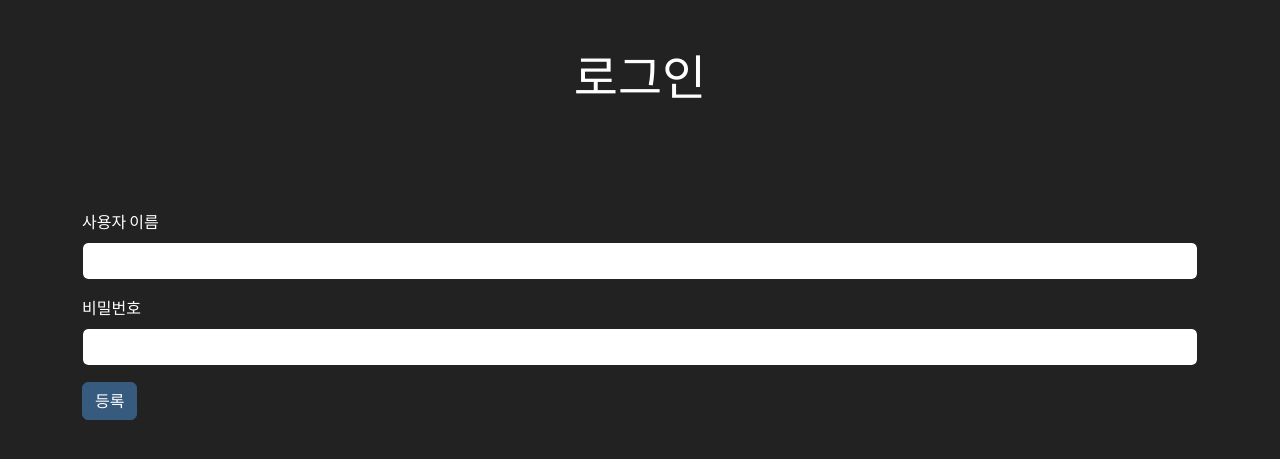
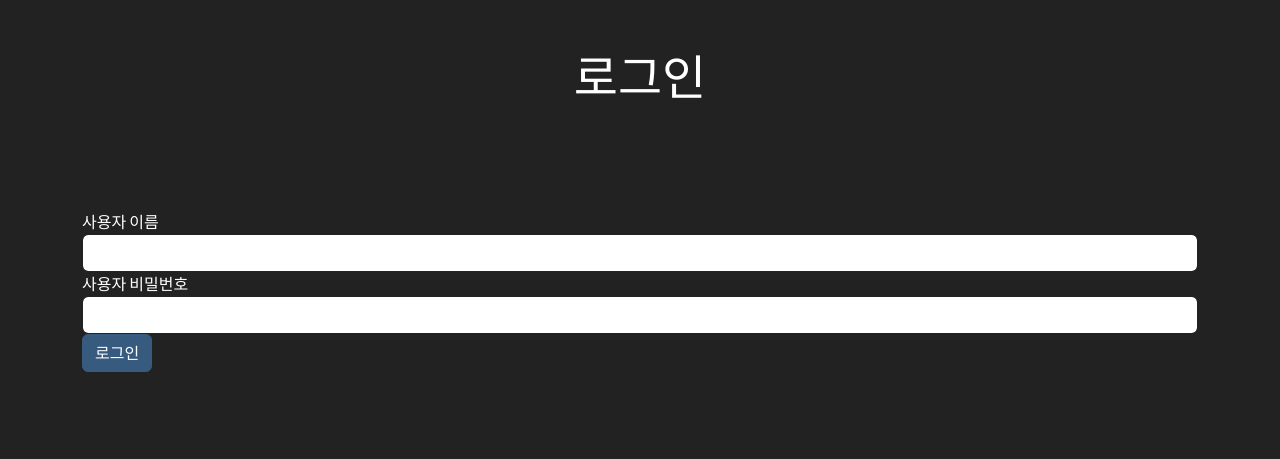
Before and after one commit to gabang2/Django, a Django app: page /user/login/ in a window 1280 px wide. Shown: the top 459 px of the page. Run offline with Django 4.2, Linux system fonts and the light colour scheme; some libraries are stand-ins or nearby versions.

Commit message:
Form 만들고 사용해보기

```diff
--- /dev/null
+++ b/Django_Basic/user/forms.py
@@ -0,0 +1,6 @@
+from django import forms
+
+
+class LoginForm(forms.Form):
+    user_name = forms.CharField(max_length=32, label="사용자 이름")
+    user_password = forms.CharField(max_length=64, label="사용자 비밀번호", widget=forms.PasswordInput)
--- a/Django_Basic/user/templates/login.html
+++ b/Django_Basic/user/templates/login.html
@@ -15,15 +15,13 @@
     <div class="col-12">
         <form method="POST" action="."> {% comment %}현재 페이지에 post요청을한다는 뜻{% endcomment %}
           {% csrf_token %}
-          <div class="mb-3">
-            <label for="user_name" class="form-label">사용자 이름</label>
-            <input type="text" class="form-control" id="user_name" placeholder="사용자 이름" name="user_name">
-          </div>
-          <div class="mb-3">
-            <label for="password" class="form-label">비밀번호</label>
-            <input type="password" class="form-control" id="password" placeholder="비밀번호" name="password">
-          </div>
-          <button type="submit" class="btn btn-primary">등록</button>
+          {% for field in form %}
+              <div class="form-group">
+                <label for="{{ field.id_for_label }}">{{ field.label }}</label>
+                <input type="{{ field.field.widget.input_type }}" class="form-control" id="{{ field.id_for_label }}" placeholder="{{ field.label }}" name="{{ field.name }}"/>
+              </div>
+          {% endfor %}
+          <button type="submit" class="btn btn-primary">로그인</button>
         </form>
     </div>
 </div>
--- a/Django_Basic/user/views.py
+++ b/Django_Basic/user/views.py
@@ -5,6 +5,7 @@ from django.http import HttpResponse
 from django.shortcuts import render, redirect
 
 # Create your views here.
+from user.forms import LoginForm
 from user.models import FcUser
 
 
@@ -38,23 +39,26 @@ def register(request):
 
 
 def login(request):
-    res_data = {}
-    if request.method == "GET":
-        return render(request, 'login.html')
-    elif request.method == "POST":
-        user_name = request.POST.get("user_name", None)
-        password = request.POST.get("password", None)
+    form = LoginForm()
+    return render(request, 'login.html', {'form': form})
 
-        if not (user_name and password):
-            res_data['error'] = "모든 값을 입력해야 합니다."
-        else:
-            fcuser = FcUser.objects.get(user_name=user_name)
-            if check_password(password, fcuser.password):
-                request.session['user'] = fcuser.id
-                return redirect("/")
-            else:
-                res_data['error'] = "비밀번호가 일치하지 않습니다."
-        return render(request, 'login.html', res_data)
+    # res_data = {}
+    # if request.method == "GET":
+    #     return render(request, 'login.html')
+    # elif request.method == "POST":
+    #     user_name = request.POST.get("user_name", None)
+    #     password = request.POST.get("password", None)
+    #
+    #     if not (user_name and password):
+    #         res_data['error'] = "모든 값을 입력해야 합니다."
+    #     else:
+    #         fcuser = FcUser.objects.get(user_name=user_name)
+    #         if check_password(password, fcuser.password):
+    #             request.session['user'] = fcuser.id
+    #             return redirect("/")
+    #         else:
+    #             res_data['error'] = "비밀번호가 일치하지 않습니다."
+    #     return render(request, 'login.html', res_data)
 
 
 def home(request):
@@ -64,7 +68,8 @@ def home(request):
         return HttpResponse(fcuser.user_name)
     return HttpResponse("<h1>Home</h1>")
 
+
 def logout(request):
     if request.session.get('user'):
-        del(request.session['user'])
+        del (request.session['user'])
     return redirect('/')
```
